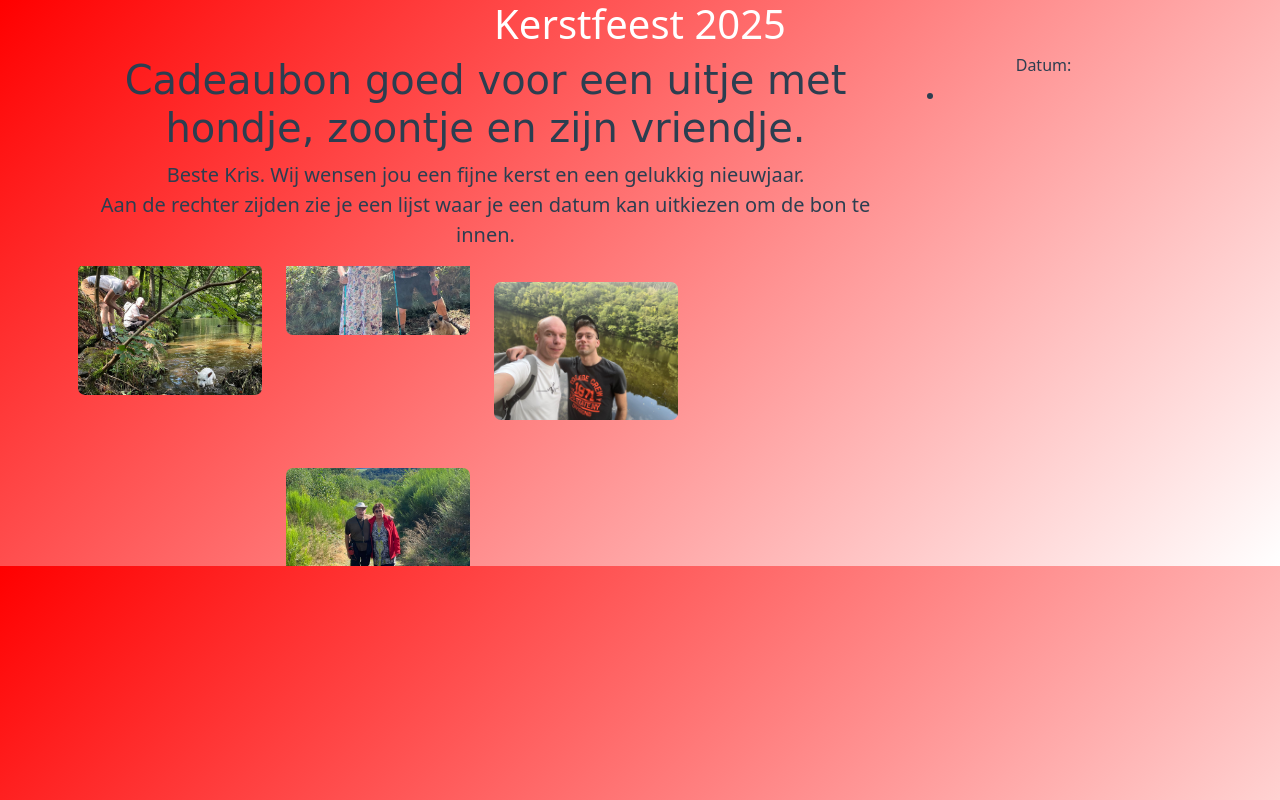
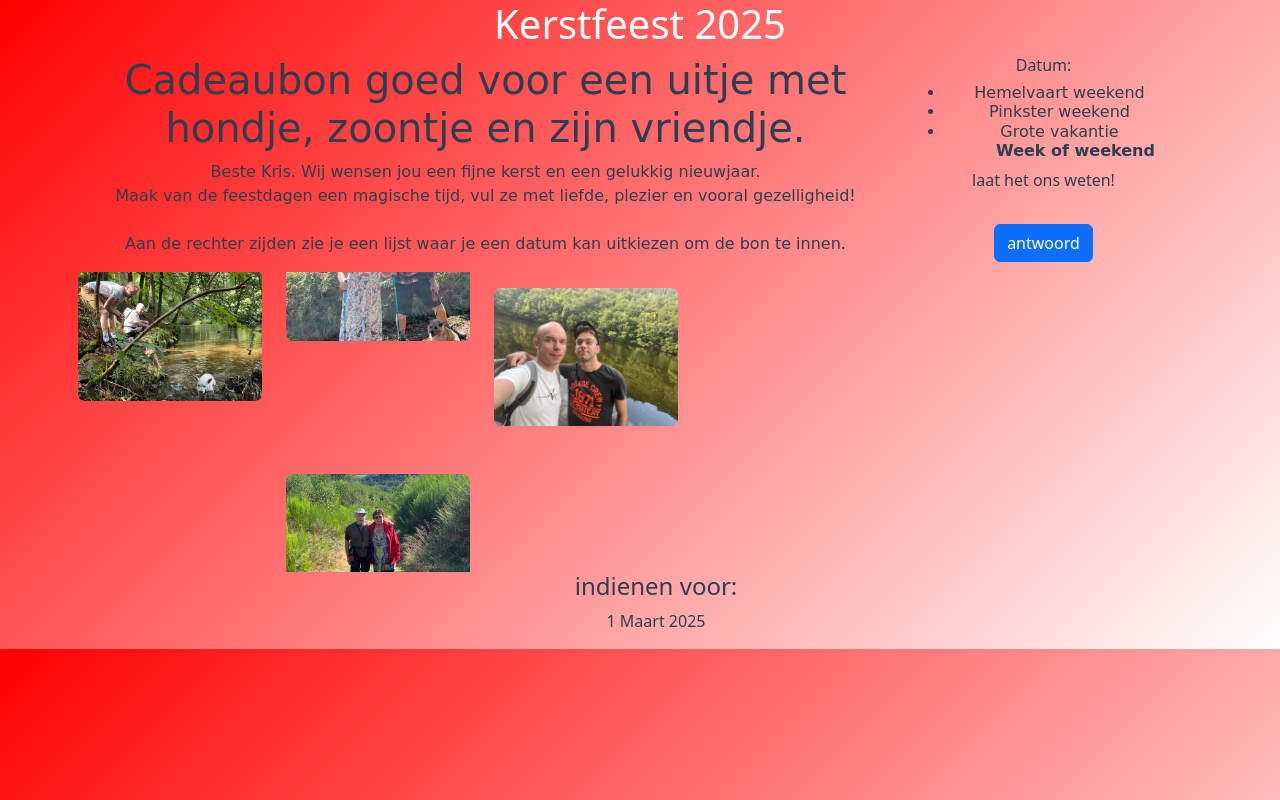
Before and after one commit to Starax30/kris, a plain HTML site: page index.html in a window 1280 px wide. Drawn offline with nearby package versions, Linux system fonts and the light colour scheme.

Commit message:
Update index.html

```diff
--- a/index.html
+++ b/index.html
@@ -19,7 +19,7 @@
     <main class="text-center row col-9">
       <h1 class="display-7">Cadeaubon goed voor een uitje met hondje, zoontje en zijn vriendje.
       </h1>
-      <p class="lead">Beste Kris. Wij wensen jou een fijne kerst en een gelukkig nieuwjaar. <br> Aan de rechter zijden zie je een lijst waar je een datum kan uitkiezen om de bon te innen.</p>
+      <p class="display-7">Beste Kris. Wij wensen jou een fijne kerst en een gelukkig nieuwjaar. <br> Maak van de feestdagen een magische tijd, vul ze met liefde, plezier en vooral gezelligheid! <br> <br> Aan de rechter zijden zie je een lijst waar je een datum kan uitkiezen om de bon te innen.</p>
 
 
       <!-- Vliegende afbeeldingen -->
@@ -32,15 +32,28 @@
       </div>
     </main>
 
+
     <aside class="col-3">
       <h6>Datum:</h6>
-      <ul>
-        <li></li>
+      <ul class="h6 display-7">
+        <li>Hemelvaart weekend</li>
+        <li>Pinkster weekend</li>
+        <li>Grote vakantie
+          <ul>
+            <dt>Week of weekend</dt>
+          </ul>
+        </li>
       </ul>
+      <p>laat het ons weten!</p>
+      <a href="contact.html" class="btn btn-primary mt-3">antwoord</a>
     </aside>
+
   </div>
- <footer>
-
+ <footer class="container">
+<ul class="text-center">
+  <h4>indienen voor:</h4>
+  <p>1 Maart 2025</p>
+</ul>
  </footer>
 
 
```
